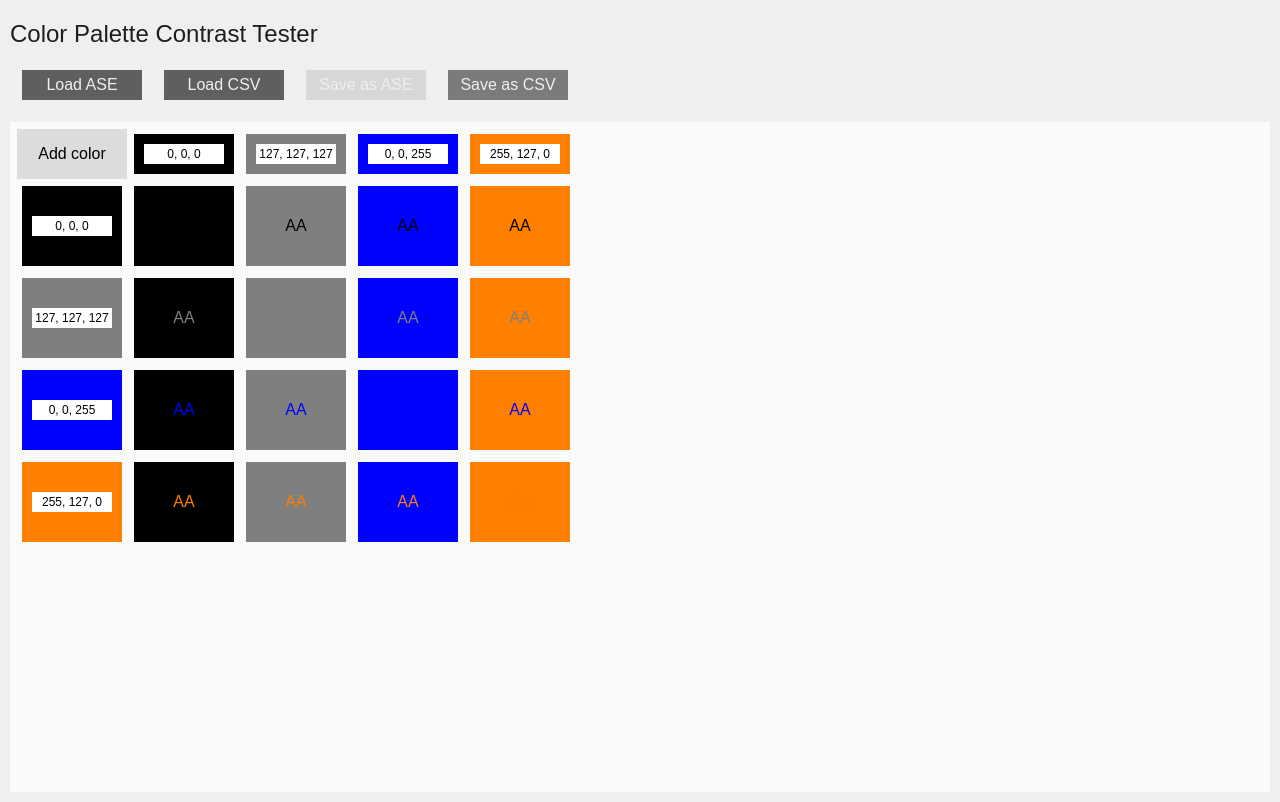
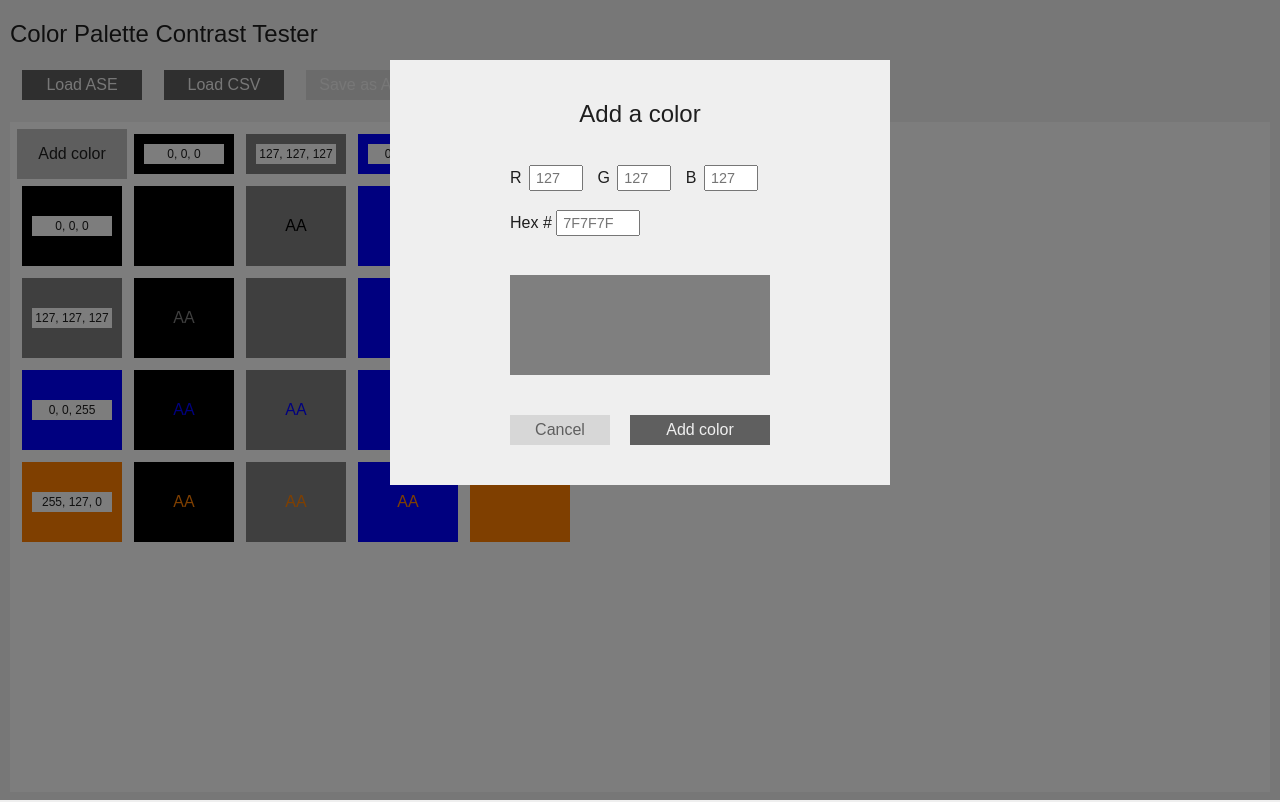
Before and after one commit to DanielSoltis/color-contrast, a plain HTML site: page contrast.html in a window 1280 px wide. Both pictures are taken after a click on the element "Add color". Drawn offline with Linux system fonts and the light colour scheme.

Commit message:
Add files via upload
added modal window to add a color - currently parses hex, but does not yet parse rgb or add the color to the table

```diff
--- a/contrast.html
+++ b/contrast.html
@@ -12,32 +12,67 @@
 
     <body>
 
+        <!-- MODAL WINDOWS -->
+        <div id = "add-color-modal">
+
+            <h2>Add a color</h2>
+
+            <div id = "rgb-container">
+                <div class="rgb-entry-form">
+                    R
+                    <input class="rgb-input" type="number" id="red" placeholder = "127">
+                </div>
+                <div class="rgb-entry-form">
+                    G
+                    <input class="rgb-input" type="number" id="green" placeholder = "127">
+                </div>
+                <div class="rgb-entry-form">
+                    B
+                    <input class="rgb-input" type="number" id="blue" placeholder = "127">
+                </div>
+            </div>
+
+            <div id = "hex-container">
+                <div class="hex-entry-form">
+                    Hex #
+                    <input class="hex-input" type="text" id="hex" placeholder = "7F7F7F">
+                </div>
+            </div>
+
+            <div id = "color-display"></div>
+
+            <div id = "add-color-cancel-button" class = "cancel-button">Cancel</div>
+
+            <div id = "add-color-confirm-button" class = "confirm-button">Add color</div>
+        </div>
+
+        <div id = "transparency"></div>
+
+        <!-- TABLE -->
         <h1>Color Palette Contrast Tester</h1>
-
-
 
         <table id="buttons-container">
             <tr>
                 <td class = "buttons-td">
-                    <div id = "load-ase-button" class = "load-save-button">
+                    <div id = "load-ase-button" class = "load-button">
                         Load ASE
                     </div>
                 </td>
 
                 <td class = "buttons-td">
-                    <div id = "load-csv-button" class = "load-save-button">
+                    <div id = "load-csv-button" class = "load-button">
                         Load CSV
                     </div>
                 </td>
 
                 <td class = "buttons-td">
-                    <div id = "save-ase-button"  class = "load-save-button"  >
+                    <div id = "save-ase-button"  class = "save-button"  >
                         Save as ASE
                     </div>
                 </td>
 
                 <td class = "buttons-td">
-                    <div id = "save-csv-button" class = "load-save-button">
+                    <div id = "save-csv-button" class = "save-button">
                         Save as CSV
                     </div>
                 </td>
--- a/contrast.js
+++ b/contrast.js
@@ -1,3 +1,7 @@
+(function () {
+
+    /* global window, document */
+
     "use strict";
 
     var
@@ -5,7 +9,7 @@ var
         colorData, paletteTable,
 
         //FUNCTIONS
-    resizeTable, openColorModal, constructTable, addColor, setup;
+        resizeTable, openColorModal, constructTable, parseHex, addColor;
 
     colorData = [
         [0, 0, 0],
@@ -34,7 +38,7 @@ constructTable = function (colorData, paletteTable) {
         paletteTable.appendChild(labelRow);
 
         //button to add a color, in the top left corner
-    addColorButton.id = "add-color";
+        addColorButton.id = "add-color-button";
         addColorButton.innerHTML = "Add color";
         addColorButton.onclick = function () {
             //addColor(Math.floor(256*Math.random()), Math.floor(256*Math.random()), Math.floor(256*Math.random()));
@@ -95,15 +99,56 @@ constructTable = function (colorData, paletteTable) {
 
     //make the . modal windows in html and set them hidden. then make them visible. this is silly.
     openColorModal = function () {
-   /* var modalCover = document.createElement("DIV");
-    modalCover.style.position = "absolute";
-    modalCover.style.left = "0px";
-    modalCover.style.top = "0px";
-    modalCover.style.width = "100%";
-    modalCover.style.height = "100%";
-    modalCover.style.backgroundColor = "rgba(0,0,0,0.6)";
-    document.body.appendChild(modalCover);
-    var modalWindow = document.createElement("DIV");*/
+        var addColorModal = document.getElementById("add-color-modal"),
+            transparency = document.getElementById("transparency"),
+            hexInput = document.getElementById("hex"),
+            redInput = document.getElementById("red"),
+            greenInput = document.getElementById("green"),
+            blueInput = document.getElementById("blue"),
+            colorDisplay = document.getElementById("color-display");
+
+        transparency.style.visibility = "visible";
+        addColorModal.style.visibility = "visible";
+
+        transparency.onclick = function () {
+            addColorModal.style.visibility = "hidden";
+            transparency.style.visibility = "hidden";
+        };
+
+        hexInput.onchange = function () {
+            parseHex(hexInput, redInput, greenInput, blueInput, colorDisplay);
+        };
+        hexInput.onkeydown = function () {
+            hexInput.style.color = "#1e1e1e";
+        };
+    };
+
+    parseHex = function (hexInput, redInput, greenInput, blueInput, colorDisplay) {
+        var hexValue = hexInput.value,
+            m = null;
+
+        if (hexValue.length === 3) {
+            m = hexValue.match(/([0-9a-f]{3})$/i);
+        } else if (hexValue.length === 6) {
+            m = hexValue.match(/([0-9a-f]{6})$/i);
+        }
+
+        if (m !== null) {
+            colorDisplay.style.backgroundColor = "#" + m[0];
+
+            if (m[0].length === 3) {
+                redInput.value = parseInt(m[0].charAt(0), 16) * 0x11;
+                greenInput.value = parseInt(m[0].charAt(1), 16) * 0x11;
+                blueInput.value = parseInt(m[0].charAt(2), 16) * 0x11;
+            } else if (m[0].length === 6) {
+                redInput.value = parseInt(m[0].substring(0, 2), 16);
+                greenInput.value = parseInt(m[0].substring(2, 4), 16);
+                blueInput.value = parseInt(m[0].substring(4, 6), 16);
+            }
+
+        } else {
+            hexInput.style.color = "#cc0000";
+        }
     };
 
     addColor = function (r, g, b) {
@@ -122,3 +167,5 @@ resizeTable = function () {
     window.onresize = function () {
         resizeTable();
     };
+
+}());
--- a/styles.css
+++ b/styles.css
@@ -28,6 +28,13 @@ h1{
     font-weight:500;
 }
 
+h2{
+    margin:40px;
+    font-size:1.5em;
+    font-weight:500;
+    text-align: center;
+}
+
 table, tr, td{
     margin:0px;
     padding:0px;
@@ -45,7 +52,7 @@ table, tr, td{
     border:none;
 }
 
-.load-save-button{
+.load-button{
     width:120px;
     height:30px;
     display:inline-block;
@@ -54,22 +61,158 @@ table, tr, td{
     line-height:30px;
     background-color: #5f5f5f;
     color:#efefef;
-
+    cursor:default;
 }
 
-#load-ase-button{
+.load-button:hover{
+    opacity:0.8;
 }
 
-#load-csv-button{
+.save-button{
+    width:120px;
+    height:30px;
+    display:inline-block;
+    vertical-align: middle;
+    text-align: center;
+    line-height:30px;
+    background-color: #7b7b7b;
+    color:#efefef;
+    cursor:default;
+}
+
+.save-button:hover{
+    opacity:0.8;
 }
 
 #save-ase-button{
     opacity: 0.2;
-    background-color: #7b7b7b;
 }
 
-#save-csv-button{
-    background-color: #7b7b7b;
+/*MODAL WINDOWS*/
+#transparency{
+    background-color:#000000;
+    opacity:0.5;
+    position:fixed;
+    top:0px;
+    left:0px;
+    width:100%;
+    height:100%;
+    z-index:98;
+    visibility:hidden;
+}
+
+.cancel-button{
+    width:100px;
+    height:30px;
+    display:inline-block;
+    vertical-align: middle;
+    text-align: center;
+    line-height:30px;
+    background-color: #d7d7d7;
+    color:#5f5f5f;
+    cursor:default;
+}
+
+.confirm-button{
+    width:140px;
+    height:30px;
+    display:inline-block;
+    vertical-align: middle;
+    text-align: center;
+    line-height:30px;
+    background-color: #5f5f5f;
+    color:#efefef;
+    cursor:default;
+}
+
+/*ADDING COLOR */
+#add-color-button{
+    text-align:center;
+    line-height:50px;
+    height:50px;
+    width:110px;
+    color:#1e1e1e;
+    cursor:default;
+    background-color:#bdbdbd;
+}
+
+#add-color-button:hover{
+    opacity:0.8;
+}
+
+#add-color-modal{
+    background-color:#efefef;
+    position:fixed;
+    top:60px;
+    left:50%;
+    width:500px;
+    height:425px;
+    margin-left:-250px;
+    visibility:hidden;
+    z-index:99;
+}
+
+#color-display{
+    width:260px;
+    height:100px;
+    position:absolute;
+    left:50%;
+    top:215px;
+    margin-left:-130px;
+    background-color:#7f7f7f;
+}
+
+#rgb-container{
+    position:absolute;
+    left:50%;
+    margin-left:-130px;
+    top:105px;
+}
+
+.rgb-entry-form{
+    display:inline-block;
+    text-align:center;
+    margin: 0px 0px;
+}
+
+.rgb-input{
+    width:40px;
+    padding:3px 5px;
+    font-size:0.9em;
+    margin-left:3px;
+    margin-right: 10px;
+}
+
+#hex-container{
+    position:absolute;
+    left:50%;
+    margin-left:-130px;
+    top:150px;
+}
+
+.hex-entry-form{
+    display:inline-block;
+    text-align:center;
+}
+
+.hex-input{
+    width:70px;
+    padding:3px 5px;
+    font-size:0.9em;
+}
+
+#add-color-cancel-button{
+    position:absolute;
+    top:355px;
+    left:50%;
+    margin-left:-130px;
+}
+
+#add-color-confirm-button{
+    position:absolute;
+    top:355px;
+    left:50%;
+    margin-left:-10px;
 }
 
 /*PALETTE TABLE*/
@@ -80,36 +223,18 @@ table, tr, td{
     margin:10px;
 }
 
-
-#palette-table{
-
-}
-
-#add-color{
-    text-align:center;
-    line-height:50px;
-    height:50px;
-    width:110px;
-    color:black;
-    cursor:default;
-    background-color:rgb(220,220,220);
-}
-#add-color:hover{
-    background-color:rgb(200,200,200);
-    color:white;
-}
-
 .top-label-td{
     width:100px;
     height:40px;
     padding:5px;
+    cursor:default;
 }
 
 .top-label-data{
     width:80px;
     height:20px;
-    background-color: white;
-    color:black;
+    background-color: #fafafa;
+    color:#1e1e1e;
     display: inline-block;
     text-align: center;
     line-height: 20px;
@@ -117,17 +242,22 @@ table, tr, td{
     font-size:0.75em;
 }
 
+.top-label-data:hover{
+    opacity:0.8;
+}
+
 .side-label-td{
     width:60px;
     height:80px;
     padding:5px;
+    cursor:default;
 }
 
 .side-label-data{
     width:80px;
     height:20px;
-    background-color: white;
-    color:black;
+    background-color: #fafafa;
+    color:#1e1e1e;
     display: inline-block;
     text-align: center;
     line-height: 20px;
@@ -135,6 +265,10 @@ table, tr, td{
     border-top:30px solid;
     border-bottom: 30px solid;
     font-size:0.75em;
+}
+
+.side-label-data:hover{
+    opacity:0.8;
 }
 
 .grid-item{
```
Lines whose indentation alone changed are shown as unchanged.
